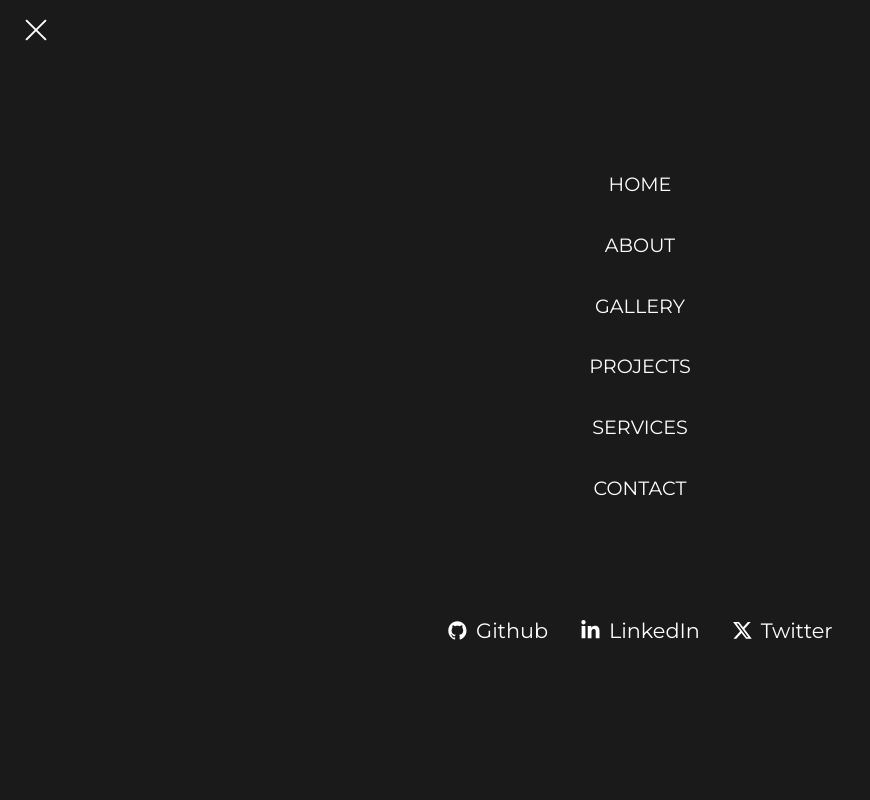
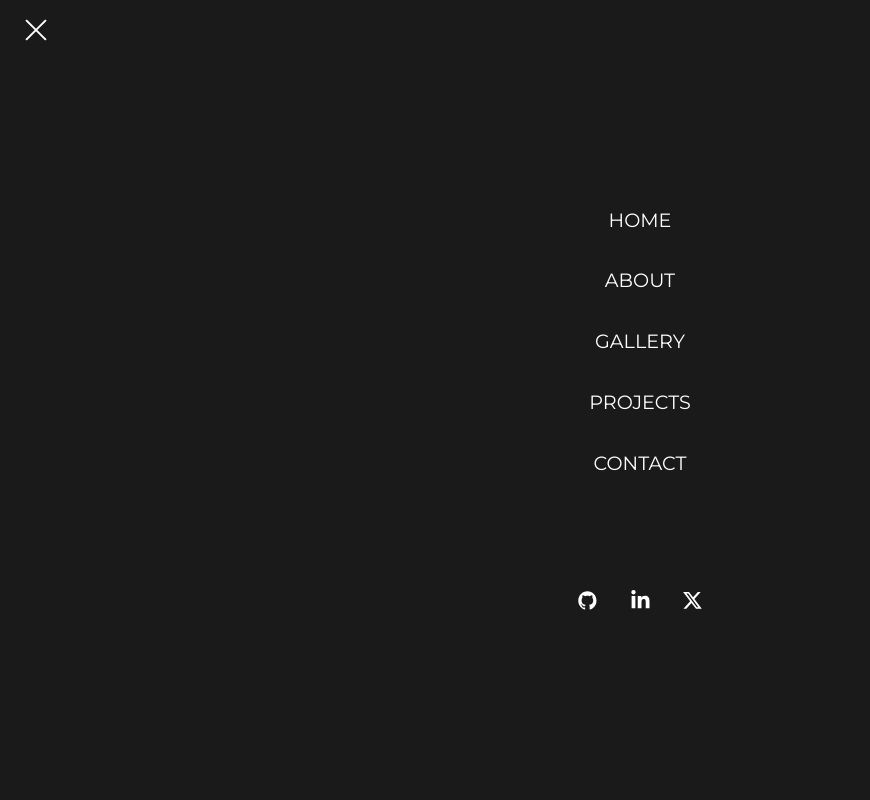
Before and after one commit to Lvoh901/Portfolio, a React (Vite) app: page / in a window 1280 px wide. Both pictures are taken after a click on the button "Toggle navigation menu". Shown: the top 800 px of the page, without its empty margins (0-870 px from the left). Built offline with nearby package versions, Linux system fonts and the light colour scheme; what tailwindcss-animated would draw is missing.

Commit message:
adjustments

```diff
--- a/src/App.css
+++ b/src/App.css
@@ -39,7 +39,7 @@ h6 {
 }
 
 p {
-  font-size: calc(0.6em + 0.6vw) !important;
+  font-size: 1.875rem !important;
 }
 
 small {
--- a/src/App.jsx
+++ b/src/App.jsx
@@ -8,7 +8,6 @@ import Hero from './pages/Hero';
 import About from './pages/About';
 import Gallery from './pages/Gallery';
 import Projects from './pages/Projects';
-import Services from './pages/Services';
 import Contact from './pages/Contact';
 import Footer from './pages/Footer';
 
@@ -20,7 +19,6 @@ const App = () => {
       <Routes>
         <Route path="/" exact element={<Hero />} />;
         <Route path="/about" exact element={<About />} />;
-        <Route path="/services" exact element={<Services />} />;
         <Route path="/gallery" exact element={<Gallery />} />;
         <Route path="/projects" exact element={<Projects />} />;
         <Route path="/contact" exact element={<Contact />} />;
--- a/src/assets/Navigation.jsx
+++ b/src/assets/Navigation.jsx
@@ -7,11 +7,11 @@ import { FaLinkedinIn } from 'react-icons/fa';
 const Navigation = () => {
     const [isMenuOpen, setIsMenuOpen] = useState(false);
 
-    const links = ['Home', 'About', 'Gallery', 'Projects', 'Services', 'Contact'];
+    const links = ['Home', 'About', 'Gallery', 'Projects', 'Contact'];
     const socials = [
-        { icon: <IoLogoGithub />, label: 'Github', href: 'https://github.com/Lvoh901' },
-        { icon: <FaLinkedinIn />, label: 'LinkedIn', href: 'https://www.linkedin.com/in/odhiamboelvis/' },
-        { icon: <FaXTwitter />, label: 'Twitter', href: 'https://x.com/LvohOdhis' }
+        { icon: <IoLogoGithub />, href: 'https://github.com/Lvoh901' },
+        { icon: <FaLinkedinIn />, href: 'https://www.linkedin.com/in/odhiamboelvis/' },
+        { icon: <FaXTwitter />, href: 'https://x.com/LvohOdhis' }
     ];
 
     const toggleMenu = () => setIsMenuOpen(prev => !prev);
@@ -52,7 +52,6 @@ const Navigation = () => {
                                 onClick={toggleMenu}
                             >
                                 {social.icon}
-                                <span>{social.label}</span>
                             </a>
                         ))}
                     </footer>
--- a/src/assets/Testimonial.jsx
+++ b/src/assets/Testimonial.jsx
@@ -46,13 +46,11 @@ const Testimonial = () => {
                         transition={{ duration: 0.7 }}
                         className="px-6"
                     >
-                        <h3 className="font-light text-lg sm:text-xl md:text-2xl text-gray-800 dark:text-gray-100 italic">
+                        <h3 className="text-gray-800 dark:text-gray-100 italic" id='body'>
                             “{testimonials[current].quote}”
                         </h3>
 
-                        <p className="mt-4 text-sm font-bold uppercase tracking-widest text-[#FCBA04]">
-                            — {testimonials[current].author}
-                        </p>
+                        <h4 className="mt-4 font-bold uppercase text-[#FCBA04]">— {testimonials[current].author}</h4>
                     </motion.div>
                 </AnimatePresence>
             </div>
--- a/src/pages/About.jsx
+++ b/src/pages/About.jsx
@@ -1,5 +1,4 @@
 import React from 'react';
-import { FiSend } from 'react-icons/fi';
 
 // photos
 
@@ -13,14 +12,14 @@ const About = () => {
         <img src='/about.jpg' />
       </div>
 
-      <section className='mx-auto max-w-7xl px-4 lg:px-0' id='body'>
+      <section className='mx-auto max-w-7xl px-8 lg:px-0'>
         <div className='py-6 flex flex-col lg:flex-row items-center gap-5'>
           <img src='/about1.jpg' />
 
           <div className=''>
             <small className='uppercase underline underline-offset-4 decoration-2 decoration-[#FCBA04] font-medium' id='heading'>me in a nut-shell</small>
 
-            <div className='font-extralight text-2xl lg:text-3xl'>I code to clear my mind, I am a perfectionist, my favorite number is <span className='italic font-black underline underline-offset-4 text-[#FCBA04]'>13</span>, I love creating random things, am an introvert - personal space is everything, chapati anyday, good music gets me going anytime [I have no favorite genre], and a gamer.</div>
+            <p className='font-extralight'>Coding for clarity, fueled by perfectionism and a quirky love for <span className='font-black underline underline-offset-4 text-[#FCBA04]'>13</span>. I cherish personal space, and unwind with good food, eclectic tunes, random walks/hikes, and gaming escapades.</p>
           </div>
         </div>
       </section>
@@ -30,29 +29,25 @@ const About = () => {
       </div>
 
       {/* my strory */}
-      <section className='mx-auto max-w-6xl px-4 lg:px-0 py-5 flex flex-col lg:flex-row gap-5'>
+      <section className='mx-auto max-w-6xl px-8 lg:px-0 py-5 flex flex-col lg:flex-row gap-5'>
         <h1 className='uppercase font-black text-center'>my story<span className='text-[#FCBA04]'>.</span></h1>
 
-        <div className='mx-auto max-w-4xl space-y-2 font-light'>
-          <p>From my earliest memories of interacting with a computer, I knew technology would be a central part of my life. Whether I was exploring software or disassembling and reassembling desktop hardware just to understand how it all worked, my curiosity grew into a deep passion. Tech wasn't just something I liked — it became my lifelong calling.</p>
+        <div className='mx-auto max-w-4xl space-y-4'>
+          <p className='font-extralight'>
+            My journey into tech began with curiosity — taking apart desktops, exploring software, and diving deep into how things worked. What started as fascination quickly turned into a lifelong passion. After years of self-discovery, I formally trained as a developer and never looked back.
+          </p>
 
-          <p>Though my professional journey into tech took time, it was a personal challenge I was determined to overcome. After years of putting it off, I finally committed to formal training and skill-building, stepping fully into the world of development.</p>
-
-          <p>Today, I'm a <span className='underline underline-offset-2 decoration-2 decoration-[#fcba04]'>JavaScript fullstack developer</span> with a strong command of both front-end and back-end technologies. I specialize in building modern, scalable web applications using JavaScript frameworks like <span className='underline underline-offset-2 decoration-2 decoration-[#fcba04]'>React, Node.js</span>, and <span className='underline underline-offset-2 decoration-2 decoration-[#fcba04]'>Express</span>. On the server side, I.m also proficient in <span className='underline underline-offset-2 decoration-2 decoration-[#fcba04]'>PHP</span>, particularly with <span className='underline underline-offset-2 decoration-2 decoration-[#fcba04]'>Laravel</span>, which allows me to build robust and secure APIs, CMS platforms, and dynamic web applications.</p>
-
-          <p>In addition to development, I'm a self-taught <span className='uppercase font-medium italic text-[#fcba04]'>graphic designer</span> with hands-on experience using <span className='underline underline-offset-2 decoration-2 decoration-[#fcba04]'>Adobe Illustrator</span> and <span className='underline underline-offset-2 decoration-2 decoration-[#fcba04]'>Photoshop</span>. My design work supports my development projects — giving me the ability to craft seamless digital experiences that are not only functional but visually compelling.</p>
-
-          <p>In <span className='underline underline-offset-2 decoration-2 decoration-[#fcba04] font-medium'>2023</span>, I stepped into a leadership role as a team lead, guiding a talented group of software and GIS developers. This position has not only sharpened my technical and communication skills but also deepened my commitment to using technology as a tool for positive impact. I'm driven by the belief that code should do more than function—it should solve real-world problems.</p>
-
-          <p>Whether it's streamlining operations, enhancing digital accessibility, or helping brands establish stronger online identities, I continuously explore new technologies and development strategies. My focus remains on delivering solutions that are both innovative and practical — bridging the gap between creative ideas and scalable tech implementation.</p>
+          <p className='font-extralight'>
+            Today, I'm a <span className='underline underline-offset-2 decoration-2 decoration-[#fcba04] font-medium'>Fullstack developer</span> with a strong grasp of <span className='underline underline-offset-2 decoration-2 decoration-[#fcba04] font-medium'>React, Node.js, Express</span>, and <span className='underline underline-offset-2 decoration-2 decoration-[#fcba04] font-medium'>Laravel</span>. I also bring self-taught skills in <span className='underline underline-offset-2 decoration-2 decoration-[#fcba04] font-medium'>Photoshop</span> and <span className='underline underline-offset-2 decoration-2 decoration-[#fcba04] font-medium'>Illustrator</span>, enabling me to build digital experiences that are both functional and visually refined. In 2023, I took on a leadership role guiding a GIS and software team — a reflection of my commitment to solving modern challenges through code, design, and innovation.
+          </p>
         </div>
       </section>
 
       {/* additional */}
-      <div className='mx-auto max-w-7xl py-6 px-4 lg:px-0'>
+      <div className='mx-auto max-w-7xl py-6 px-8 lg:px-0'>
         <small className='uppercase underline underline-offset-4 decoration-2 decoration-[#FCBA04] font-medium' id='heading'>on the otherside</small>
 
-        <div className='font-extralight text-xl lg:text-2xl py-3'>Outside of coding, I looove hiking, gaming, photography, and travel.</div>
+        <p className='font-extralight py-3'>Outside of coding, I looove hiking, gaming, photography, and travel.</p>
 
         {/* photo gallery */}
         <div className="grid grid-cols-2 sm:grid-cols-3 md:grid-cols-4 gap-2 auto-rows-[150px]">
@@ -68,26 +63,6 @@ const About = () => {
           <img src="/photos/image13.jpg" alt="Image 13" className="object-cover w-full h-full rounded-lg" />
         </div>
       </div>
-
-      {/* cta */}
-      <section className='bg-[#fcba04]' id=''>
-        <div className='mx-auto max-w-4xl py-12 grid grid-cols-1 lg:grid-cols-2 gap-3'>
-          <div className='font-bold uppercase leading-tight text-white text-center' style={{fontSize:'calc(5em + 2vw)'}}>Shall We?</div>
-
-          <div className='flex flex-col justify-start items-start'>
-            <p className='font-light pb-1.5'>
-              I'm a flexible freelance developer—adaptable across locations and open to diverse project scopes.
-              Whether you're launching a new product, need technical consultation, or want hands-on development support, I'm here to help.
-            </p>
-
-            <p className='font-light py-1.5'>Open to new clients, collaborations, and challenges.</p>
-
-            <p className='font-light pb-1.5'>Got an upcoming project? Let's talk and explore how I can contribute to your success.</p>
-
-            <a href='/contact' className='flex items-center gap-2 bg-black px-5 py-3 text-white rounded-full cursor-pointer hover:font-bold uppercase border-2'>Contact <FiSend /></a>
-          </div>
-        </div>
-      </section>
     </section>
   );
 };
--- a/src/pages/Contact.jsx
+++ b/src/pages/Contact.jsx
@@ -8,30 +8,33 @@ import 'react-tippy/dist/tippy.css';
 
 const Contact = () => {
   return (
-    <div className=''>
-      <section className='min-h-screen mx-auto max-w-7xl flex flex-col justify-center items-center' id='heading'>
-        <div className='font-black uppercase text-4xl md:text-5xl lg:text-6xl pb-2 animate-fade-up'>get in touch</div>
+    <section className='min-h-screen mx-auto max-w-4xl flex flex-col justify-center items-center px-8' id='heading'>
+      <div className='font-black uppercase text-4xl md:text-5xl lg:text-6xl pb-2 animate-fade-up text-center'>get in touch</div>
+
       <p className='w-full lg:w-[600px] font-light text-center'>I am excited to hear from you and get to create something amazing together. Reach out for any inquiry.</p>
 
-        <p className='pt-7 underline underline-offset-4 decoration-[#fcba04] uppercase font-black'>Reach out directly:</p>
-        <h4 className='flex items-center gap-1.5 font-light'><MdOutlineAlternateEmail />: info@odhiambolvis.tech</h4>
-        <h4 className='flex items-center gap-1.5 font-light uppercase'><MdOutlineLocalPhone/>: (254) 718-505-642 (mon - fri: 8am - 5pm eat)</h4>
+      <p className='pt-7 underline underline-offset-4 decoration-[#fcba04] uppercase font-black text-center'>Reach out directly:</p>
 
-        <div className='pt-16 flex gap-3'>
+      <h4 className='flex items-center gap-1.5 font-light text-center'><MdOutlineAlternateEmail />: info@odhiambolvis.tech</h4>
+
+      <h4 className='flex items-center gap-1.5 font-light uppercase text-center'><MdOutlineLocalPhone />: (254) 718-505-642</h4>
+
+      <span className='uppercase pt-3'>(mon - fri: 8am - 5pm eat)</span>
+
+      <div className='pt-6 flex gap-3'>
         <Tooltip title="Lvoh901" position="top">
-            <a href='https://github.com/Lvoh901' target='_blank' rel='noreferrer'><IoLogoGithub className='w-8 h-8 hover:text-[#fcba04]'/></a>
+          <a href='https://github.com/Lvoh901' target='_blank' rel='noreferrer'><IoLogoGithub className='w-8 h-8 hover:text-[#fcba04]' /></a>
         </Tooltip>
 
         <Tooltip title="odhiambolvis" position="top">
-            <a href='https://www.linkedin.com/in/odhiamboelvis/' target='_blank' rel='noreferrer'><FaLinkedinIn className='w-8 h-8 hover:text-[#fcba04]'/></a>
+          <a href='https://www.linkedin.com/in/odhiamboelvis/' target='_blank' rel='noreferrer'><FaLinkedinIn className='w-8 h-8 hover:text-[#fcba04]' /></a>
         </Tooltip>
 
         <Tooltip title="LvohOdhis" position="top">
-            <a href='https://x.com/LvohOdhis' target='_blank' rel='noreferrer'><FaXTwitter className='w-8 h-8 hover:text-[#fcba04]'/></a>
+          <a href='https://x.com/LvohOdhis' target='_blank' rel='noreferrer'><FaXTwitter className='w-8 h-8 hover:text-[#fcba04]' /></a>
         </Tooltip>
       </div>
     </section>
-    </div>
   )
 }
 
--- a/src/pages/Hero.jsx
+++ b/src/pages/Hero.jsx
@@ -7,7 +7,7 @@ const Hero = () => {
 
   return (
     <div className="relative flex items-center justify-center min-h-screen overflow-hidden dark:bg-black lg:px-4 px-8 py-16">
-      <div className="flex flex-col items-center justify-center text-center max-w-4xl mx-auto gap-4">
+      <div className="flex flex-col items-center justify-center text-center max-w-3xl mx-auto gap-4">
         {/* Main Heading Section */}
         <motion.section
           id="heading"
@@ -18,7 +18,7 @@ const Hero = () => {
         >
           <img src="/profile.png" className='rounded-full w-32 h-auto object-cover' />
 
-          <div>
+          <div className='flex flex-col justify-center items-center'>
             <span>Hi, am</span>
 
             <motion.div
@@ -29,39 +29,29 @@ const Hero = () => {
             >
               Elvis <span className="text-[#FCBA04] uppercase">Odhiambo</span>
             </motion.div>
-          </div>
 
             {/* highlight text */}
             <motion.p
-            className="text-gray-800 dark:text-gray-200 max-w-xl font-light"
+              className="text-gray-800 dark:text-gray-200 font-extralight pb-3"
               initial={{ opacity: 0 }}
               animate={{ opacity: 1 }}
               transition={{ delay: 0.7 }}
               id='body'
             >
-            a Product and Graphic Designer in Nairobi, Kenya. <br /> I specialize in UI/UX Design, Responsive Applications, and Branding.
+              a Product/ Graphic Designer in Nairobi, Kenya. I specialize in UI/UX Design, Responsive Applications, and Branding.
             </motion.p>
 
-          {/* main */}
-          <motion.h2
-            className="text-gray-800 dark:text-gray-200 max-w-xl leading-tight font-black"
-            initial={{ opacity: 0 }}
-            animate={{ opacity: 1 }}
-            transition={{ delay: 0.7 }}
-            id='heading'>
-            <span className='underline underline-offset-4 decoration-[#fcba04]'>Building</span> Exceptional User Experiences & Brands
-          </motion.h2>
+            <a href='/contact' className='flex items-center gap-2 bg-black px-5 py-3 text-white rounded-full cursor-pointer hover:font-bold uppercase border-2'>Contact <FiSend /></a>
+          </div>
 
-          <a href='/contact' className='flex items-center gap-2 bg-black px-5 py-3 text-white rounded-full cursor-pointer hover:font-bold uppercase border-2'>Contact <FiSend /></a>
-
-          <motion.p
+          <motion.small
             className="pt-2 font-semibold text-gray-500 dark:text-gray-300"
             initial={{ opacity: 0 }}
             animate={{ opacity: 1 }}
             transition={{ delay: 0.9 }}
           >
             @{getYear}
-          </motion.p>
+          </motion.small>
         </motion.section>
       </div>
     </div>
--- a/src/pages/Projects.jsx
+++ b/src/pages/Projects.jsx
@@ -48,13 +48,11 @@ const projectDetails = [
 
 const Projects = () => {
   return (
-    <div className='min-h-screen p-4 mx-auto max-w-7xl' id='heading'>
+    <div className='min-h-screen py-4 px-8 mx-auto max-w-7xl' id='heading'>
       <section className='border-b'>
         <div className='font-black uppercase text-4xl md:text-5xl lg:text-6xl pb-2'>Projects</div>
 
         <p className='w-full lg:w-[700px] py-2 font-light'>I have had the privilege of collaborating with both private and public organizations to transform their ideas into impactful digital solutions.</p>
-
-        <p className='w-full lg:w-[700px] py-2 font-light'>Below are some project highlights—each thoughtfully crafted with a clear design vision, purposeful mission, and measurable outcomes.</p>
       </section>
 
       {/* projects grid */}
--- a/src/pages/Services.jsx
+++ /dev/null
@@ -1,54 +0,0 @@
-import React from 'react';
-import { FiSend } from 'react-icons/fi';
-
-const serviceStep = [
-  {
-    step: 'Step 1',
-    stepName: 'Interview',
-    stepDescription: 'Together, we will explore your vision, goals, and challenges to craft a tailored solution that meets your unique needs.'
-  },
-  {
-    step: 'Step 2',
-    stepName: 'Build',
-    stepDescription: 'Through two rounds of revisions, we will ensure your site is built to exceed your expectations, incorporating your feedback every step of the way.'
-  },
-  {
-    step: 'Step 3',
-    stepName: 'Review',
-    stepDescription: 'We finalize your content, polish the site to perfection, and hand over your new digital presence.'
-  }
-]
-
-const Services = () => {
-  return (
-    <div className='min-h-screen p-4 mx-auto max-w-7xl' id='body'>
-      <div className='font-black uppercase text-4xl md:text-5xl lg:text-6xl pb-2 animate-fade-up'>what i offer</div>
-
-      <div className='pt-4'>
-        <h1>My Process</h1>
-
-        <div className='space-y-2 w-[800px] font-light'>
-          <p>My process is rooted in trust and collaboration. Whether it's a fullstack JavaScript application, a Laravel backend, or a custom UI crafted in Adobe tools, I tailor each solution to meet your specific needs — functionally and visually. Let's build what your brand actually needs, not what worked for someone else.</p>
-        </div>
-      </div>
-
-      {/* 3step process */}
-      <div className='grid grid-cols-1 lg:grid-cols-3 gap-5 pt-7'>
-        {serviceStep.map((service, index) => (
-          <div key={index} className='border border-[#fcba04] rounded shadow-md p-6'>
-            <h3 className='uppercase font-bold pb-3'>{service.step}. {service.stepName}</h3>
-            <p className='font-light'>{service.stepDescription}</p>
-          </div>
-        ))}
-      </div>
-
-      <div className='pt-9 space-y-5 mx-auto max-w-4xl flex flex-col justify-center items-center text-center'>
-        <h3 className='font-light'>I would love to learn more about your project and for me to walk you through my build process in more detail. Reach out today and we'll talk soon.</h3>
-
-        <a href='/contact' className='flex items-center gap-2 bg-black px-5 py-3 text-white rounded-full cursor-pointer hover:font-bold uppercase border-2 border border-[#fcba04]'>Contact <FiSend /></a>
-      </div>
-    </div>
-  )
-}
-
-export default Services;
```
Lines whose indentation alone changed are shown as unchanged.
